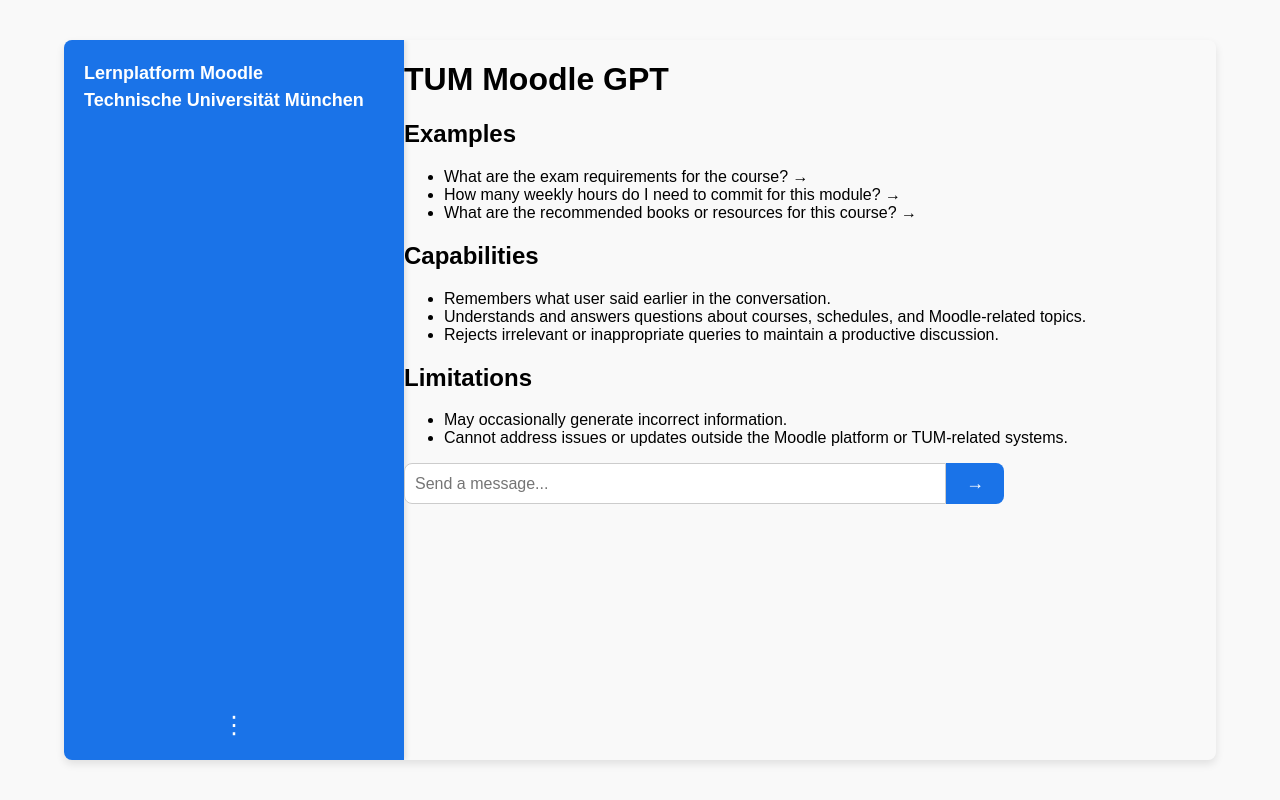
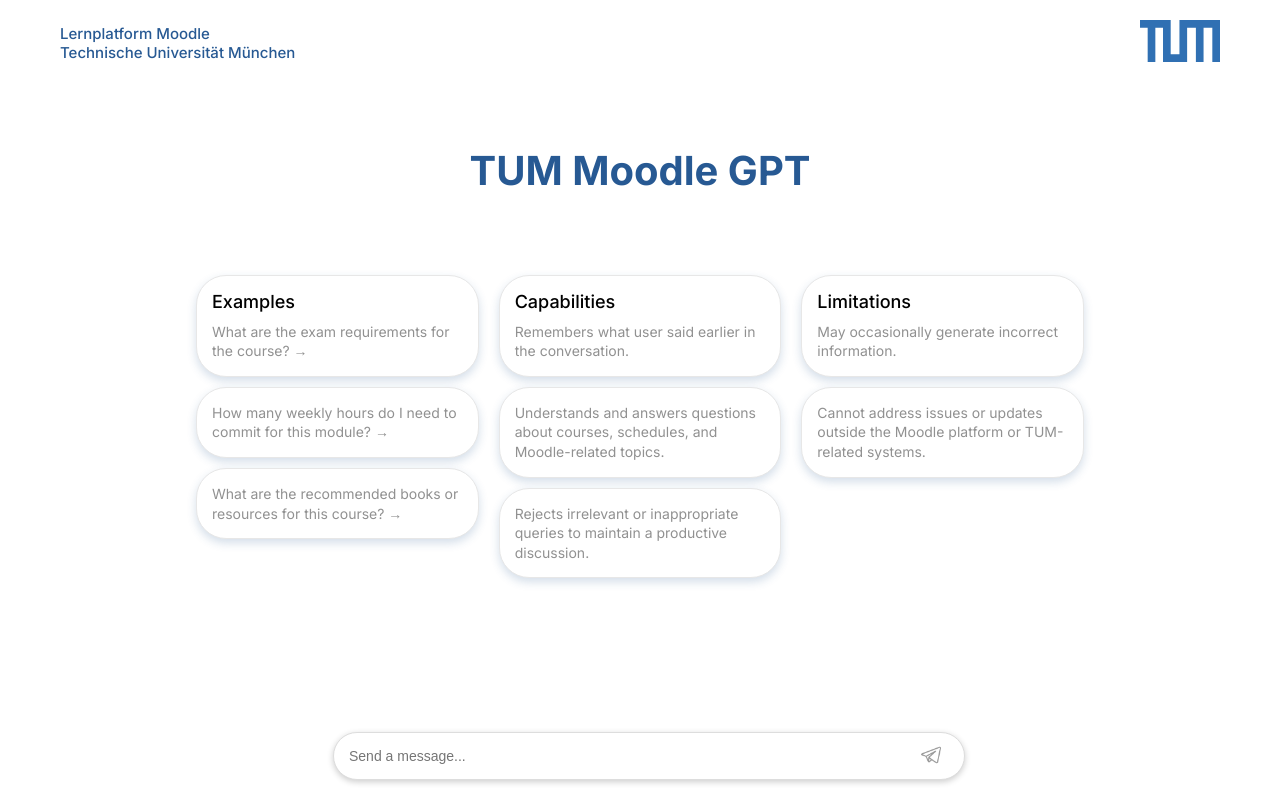
Before and after one commit to Mokhina17/TUM-Moodle-AI-Chatbot, a Django app: page / in a window 1280 px wide. Run offline with Django 4.2, Linux system fonts and the light colour scheme.

Commit message:
it works now, i will try to add more later

```diff
--- a/projectwork2024/static/css/styles.css
+++ b/projectwork2024/static/css/styles.css
@@ -1,135 +1,135 @@
-/* General Styles */
+/* Общие стили */
 body {
   margin: 0;
   padding: 0;
-  font-family: Arial, sans-serif;
-  background-color: #f9f9f9;
+  font-family: 'Inter', sans-serif;
+  background-color: #ffffff;
   display: flex;
   justify-content: center;
-  align-items: center;
+  align-items: flex-start;
   height: 100vh;
 }
 
 .container {
-  display: flex;
-  width: 90%;
-  height: 90%;
-  box-shadow: 0 4px 8px rgba(0, 0, 0, 0.1);
-  border-radius: 8px;
-  overflow: hidden;
+  width: 100%;
+  max-width: 1200px;
+  padding: 20px;
 }
 
-/* Sidebar */
-.sidebar {
-  background-color: #1a73e8;
-  color: white;
-  width: 300px;
-  padding: 20px;
+/* Header */
+header {
+  display: flex;
+  justify-content: space-between;
+  align-items: center;
+  margin-bottom: 20px;
+  padding: 0 20px;
+  box-sizing: border-box;
+}
+
+.header-left .platform-title {
+  font-size: 15px;
+  font-weight: 500;
+  color: #275993;
+  text-align: left;
+  margin: 0;
+}
+
+.tum-logo {
+  width: 80px;
+}
+
+/* Title */
+.main-title h1 {
+  font-size: 40px;
+  font-weight: bold;
+  color: #275993;
+  text-align: center;
+  margin: 80px 0 30px;
+}
+
+/* Cards */
+.info-cards {
+  display: flex;
+  justify-content: center;
+  gap: 20px;
+  max-width: 800px;
+  margin: 80px auto 0;
+}
+
+.column {
   display: flex;
   flex-direction: column;
-  justify-content: space-between;
-  box-shadow: 2px 0 5px rgba(0, 0, 0, 0.1);
+  gap: 10px;
 }
 
-.sidebar h2 {
-  font-size: 18px;
-  margin: 0;
-  line-height: 1.5;
+.card {
+  background-color: white;
+  border-radius: 30px;
+  border: 1px solid #E7E7E7;
+  box-shadow: 0 4px 10px rgba(39, 89, 147, 0.2);
+  padding: 15px;
+  text-align: left;
+  width: 250.67px;
 }
 
-.collapse-btn {
-  background: none;
-  border: none;
-  color: white;
-  font-size: 24px;
-  cursor: pointer;
-}
-
-/* Main Content */
-.main {
-  flex: 1;
-  padding: 40px;
-  display: flex;
-  flex-direction: column;
-}
-
-.header h1 {
-  text-align: center;
-  font-size: 32px;
-  margin-bottom: 20px;
-}
-
-.info-section {
-  display: flex;
-  justify-content: space-between;
-  gap: 20px;
-  margin-bottom: auto;
-}
-
-.info-card {
-  background: white;
-  flex: 1;
-  padding: 20px;
-  border-radius: 8px;
-  box-shadow: 0 4px 6px rgba(0, 0, 0, 0.1);
-}
-
-.info-card h2 {
+.card-title {
   font-size: 18px;
+  font-weight: 500;
+  color: #000;
   margin-bottom: 10px;
 }
 
-.info-card ul {
-  list-style: none;
-  padding: 0;
+.content-block {
+  font-size: 14px;
+  color: #919191;
+  line-height: 1.4;
 }
 
-.info-card li {
-  margin: 10px 0;
-  color: #1a73e8;
-  cursor: pointer;
+.icon-container {
+  display: flex;
+  justify-content: center;
+  align-items: center;
+  width: 10px;
+  height: 10px;
+  background-color: #F8F8F8;
+  border-radius: 50%;
+  margin-bottom: 10px;
+  box-shadow: 0 2px 4px rgba(0, 0, 0, 0.1);
 }
 
-.info-card li:hover {
-  text-decoration: underline;
+.icon-container img {
+  width: 5px; /* Измените ширину */
+  height: 5px; /* Измените высоту */
 }
 
-/* Chat Form */
-.footer {
-  margin-top: 20px;
+/* Chat form */
+.chat-form {
   display: flex;
   justify-content: center;
+  position: absolute;
+  bottom: 20px;
+  left: 50%;
+  transform: translateX(-50%);
 }
 
-.chat-form {
-  display: flex;
-  width: 100%;
-  max-width: 600px;
+.chat-input {
+  width: 600px;
+  padding: 15px;
+  border: 1px solid #ddd;
+  border-radius: 30px;
+  box-shadow: 0 2px 6px rgba(0, 0, 0, 0.2);
+  font-size: 14px;
 }
 
-.chat-form input {
-  flex: 1;
-  border: 1px solid #ccc;
-  border-radius: 8px 0 0 8px;
-  padding: 10px;
-  font-size: 16px;
+.chat-submit {
+  background: none;
+  border: none;
+  cursor: pointer;
+  margin-left: -50px;
 }
 
-.chat-form input:focus {
-  outline: none;
-  border-color: #1a73e8;
+.send-icon {
+  width: 20px;
+  height: 20px;
+  filter: invert(60%);
 }
-
-.chat-form button {
-  background-color: #1a73e8;
-  color: white;
-  border: none;
-  padding: 10px 20px;
-  font-size: 18px;
-  border-radius: 0 8px 8px 0;
-  cursor: pointer;
-}
-
-.chat-form button:hover {
-  background-color: #1558b3;
-}
--- a/projectwork2024/templates/chat.html
+++ b/projectwork2024/templates/chat.html
@@ -5,54 +5,77 @@
   <meta charset="UTF-8">
   <meta name="viewport" content="width=device-width, initial-scale=1.0">
   <title>TUM Moodle GPT</title>
+  <!-- Подключение шрифта Inter -->
+  <link href="https://fonts.googleapis.com/css2?family=Inter:wght@400;500;700&display=swap" rel="stylesheet">
   <!-- Подключение CSS -->
   <link rel="stylesheet" href="{% static 'css/styles.css' %}">
 </head>
 <body>
   <div class="container">
-    <!-- Sidebar -->
-    <div class="sidebar">
-      <h2>Lernplatform Moodle<br>Technische Universität München</h2>
-      <button class="collapse-btn">⋮</button>
+    <!-- Верхний блок с текстом и логотипом -->
+    <header class="header">
+      <div class="header-left">
+        <h2 class="platform-title">Lernplatform Moodle<br>Technische Universität München</h2>
+      </div>
+      <div class="header-right">
+        <img src="{% static 'images/tum_logo.svg' %}" alt="TUM Logo" class="tum-logo">
+      </div>
+    </header>
+
+    <!-- Заголовок -->
+    <div class="main-title">
+      <h1>TUM Moodle GPT</h1>
     </div>
 
-    <!-- Main Content -->
-    <div class="main-content">
-      <header>
-        <h1>TUM Moodle GPT</h1>
-      </header>
-      <div class="info-cards">
+    <!-- Карточки -->
+    <div class="info-cards">
+      <!-- Левый столбец -->
+      <div class="column">
         <div class="card">
-          <h2>Examples</h2>
-          <ul>
-            <li>What are the exam requirements for the course? →</li>
-            <li>How many weekly hours do I need to commit for this module? →</li>
-            <li>What are the recommended books or resources for this course? →</li>
-          </ul>
+          <div class="card-title">Examples</div>
+          <div class="content-block">What are the exam requirements for the course? →</div>
         </div>
         <div class="card">
-          <h2>Capabilities</h2>
-          <ul>
-            <li>Remembers what user said earlier in the conversation.</li>
-            <li>Understands and answers questions about courses, schedules, and Moodle-related topics.</li>
-            <li>Rejects irrelevant or inappropriate queries to maintain a productive discussion.</li>
-          </ul>
+          <div class="content-block">How many weekly hours do I need to commit for this module? →</div>
         </div>
         <div class="card">
-          <h2>Limitations</h2>
-          <ul>
-            <li>May occasionally generate incorrect information.</li>
-            <li>Cannot address issues or updates outside the Moodle platform or TUM-related systems.</li>
-          </ul>
+          <div class="content-block">What are the recommended books or resources for this course? →</div>
         </div>
       </div>
-      <footer>
-        <form class="chat-form">
-          <input type="text" placeholder="Send a message..." />
-          <button type="submit">→</button>
-        </form>
-      </footer>
+      <!-- Средний столбец -->
+      <div class="column">
+        <div class="card">
+          <div class="card-title">Capabilities</div>
+          <div class="content-block">Remembers what user said earlier in the conversation.</div>
+        </div>
+        <div class="card">
+          <div class="content-block">Understands and answers questions about courses, schedules, and Moodle-related topics.</div>
+        </div>
+        <div class="card">
+          <div class="content-block">Rejects irrelevant or inappropriate queries to maintain a productive discussion.</div>
+        </div>
+      </div>
+      <!-- Правый столбец -->
+      <div class="column">
+        <div class="card">
+          <div class="card-title">Limitations</div>
+          <div class="content-block">May occasionally generate incorrect information.</div>
+        </div>
+        <div class="card">
+          <div class="content-block">Cannot address issues or updates outside the Moodle platform or TUM-related systems.</div>
+        </div>
+      </div>
     </div>
+
+    <!-- Чат -->
+    <footer class="footer">
+      <form class="chat-form">
+        <input type="text" class="chat-input" placeholder="Send a message..." />
+        <button type="submit" class="chat-submit">
+          <img src="{% static 'images/2582606.png' %}" alt="Send" class="send-icon">
+        </button>
+      </form>
+    </footer>
   </div>
 </body>
 </html>
```
Also changed, not shown: projectwork2024/static/images/2582606.png (added), projectwork2024/static/images/clean.png (added), projectwork2024/static/images/star-2.png (added), projectwork2024/static/images/tum_logo.svg (added), projectwork2024/static/images/warning.png (added).
